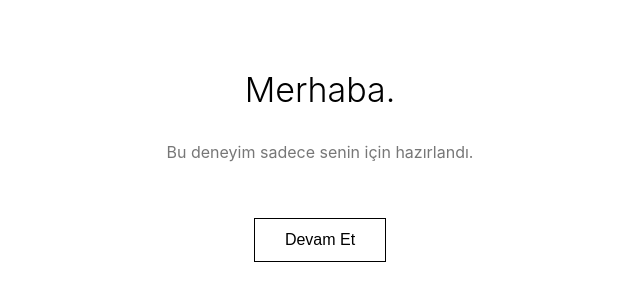
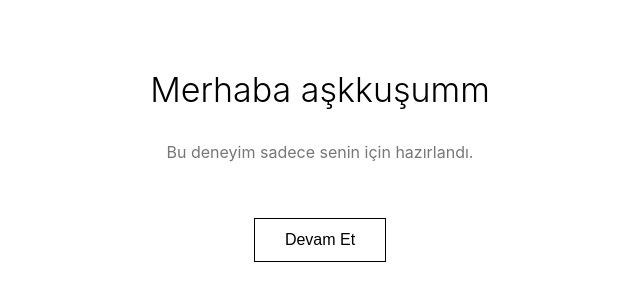
Before and after one commit to aygunolmez43/14subatttt.github.io, a plain HTML site: page index.html in a window 1280 px wide. Shown: the part 246-546 px from the top of the page, without its empty margins (320-960 px from the left). Drawn offline with Linux system fonts and the light colour scheme.

Commit message:
Update index.html

```diff
--- a/index.html
+++ b/index.html
@@ -2,7 +2,7 @@
 <html lang="tr">
 <head>
 <meta charset="UTF-8">
-<title>For You ❤️</title>
+<title>❤️</title>
 <meta name="viewport" content="width=device-width, initial-scale=1.0">
 
 <style>
@@ -61,7 +61,7 @@ button:hover {
 
 <body>
 
-<h1>Merhaba.</h1>
+<h1>Merhaba aşkkuşumm</h1>
 <p>Bu deneyim sadece senin için hazırlandı.</p>
 
 <button onclick="startExperience()">Devam Et</button>
```
